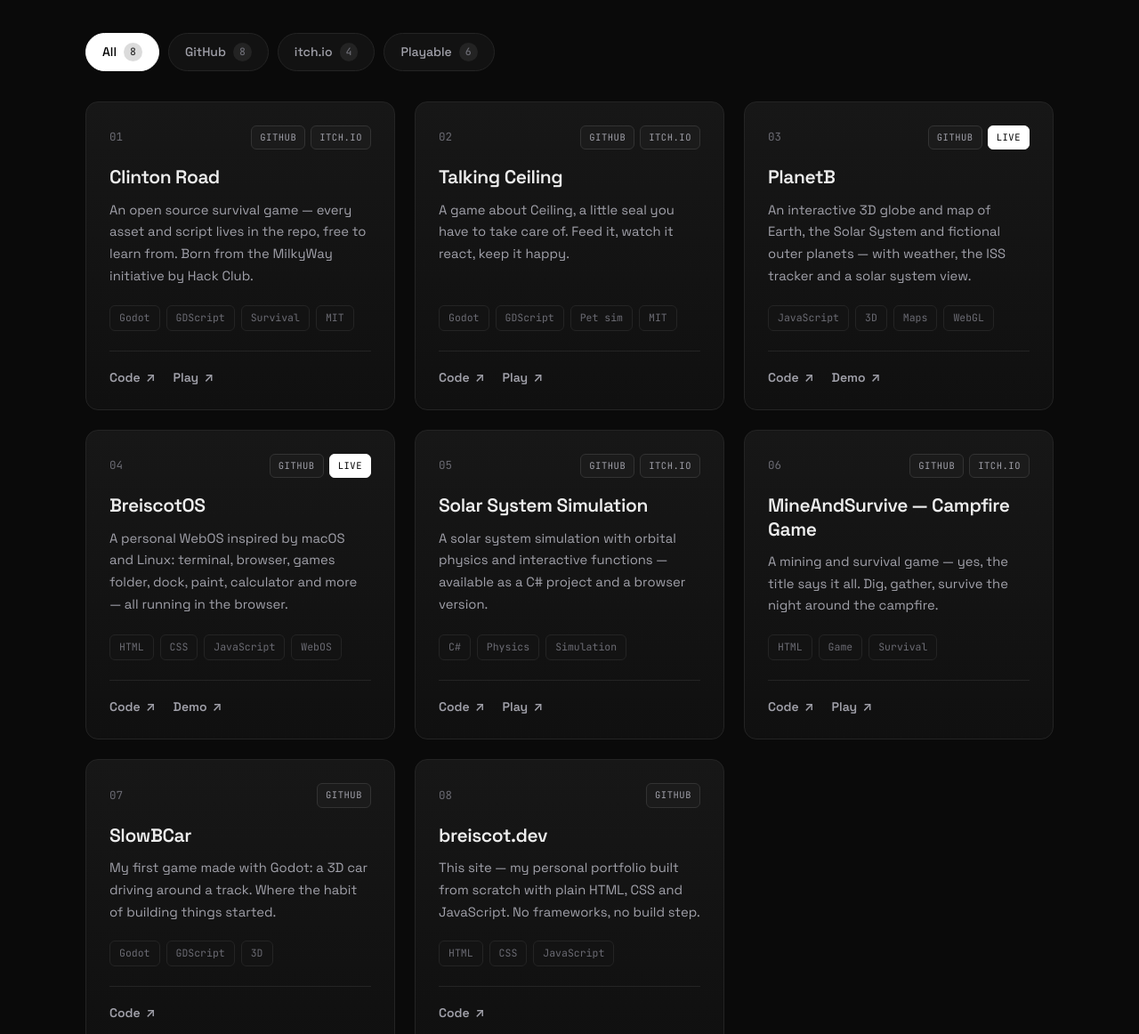
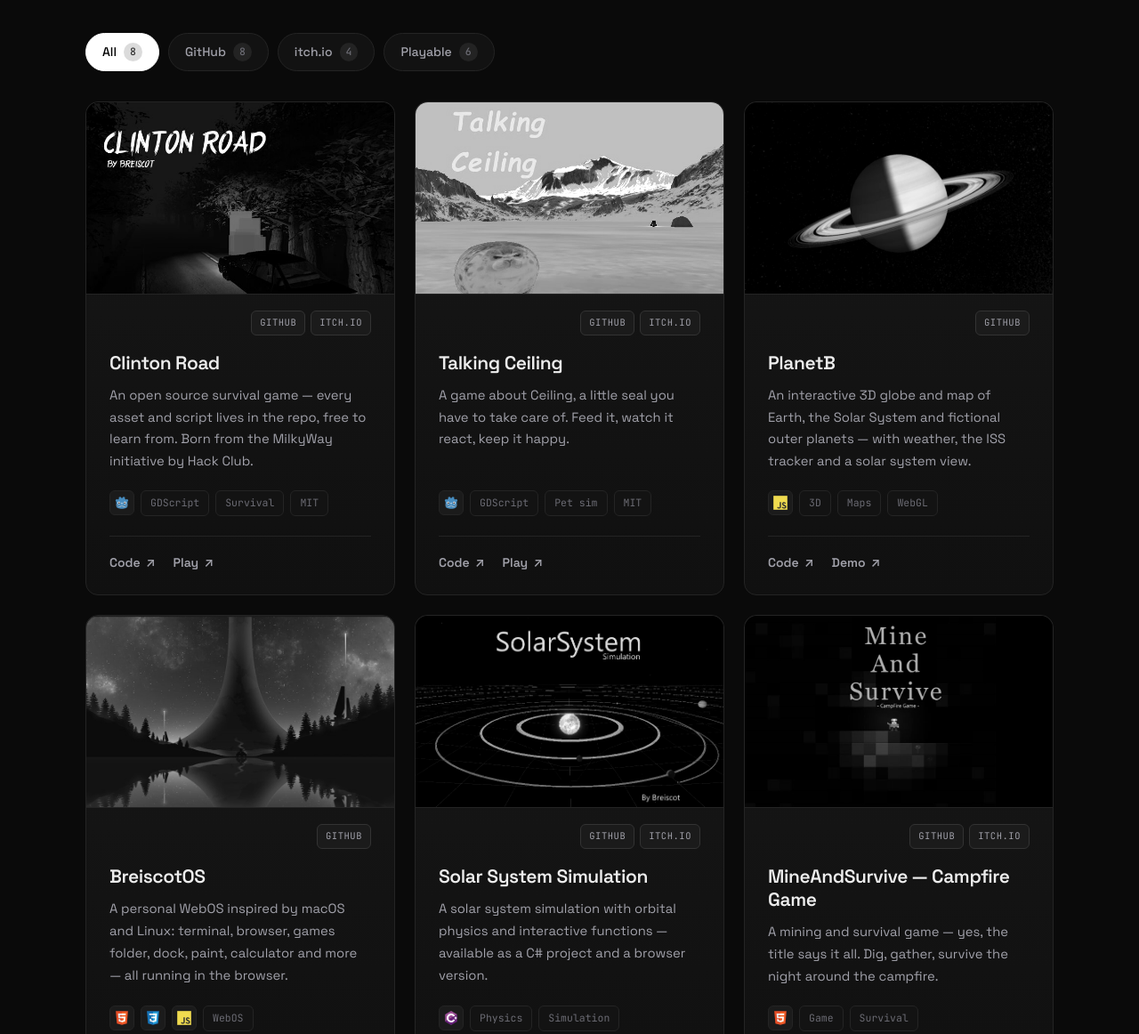
Before and after one commit to Breiscot/breiscot.dev, a plain HTML site: page index.html in a window 1280 px wide. Shown: the part 973-2135 px from the top of the page at 89% size. Drawn offline with Linux system fonts and the light colour scheme; no server answers.

Commit message:
Added images on the cards of the projects, and changed something

```diff
--- a/index.html
+++ b/index.html
@@ -36,7 +36,10 @@
         <a href="#projects">Projects</a>
         <a href="#about">About</a>
         <a href="#contact">Contact</a>
-        <a class="nav-cta" href="https://github.com/Breiscot" target="_blank" rel="noopener">GitHub ↗</a>
+        <div class="nav-ctas">
+          <a class="nav-cta" href="https://github.com/Breiscot" target="_blank" rel="noopener">GitHub ↗</a>
+          <a class="nav-cta" href="https://hackclub.enterprise.slack.com/team/U07P4SA3LF4" target="_blank" rel="noopener">Slack ↗</a>
+        </div>
       </nav>
 
       <button class="nav-toggle" id="nav-toggle" aria-label="Toggle menu" aria-expanded="false" aria-controls="nav-links">
@@ -135,10 +138,13 @@
 
         <div class="grid" id="project-grid">
 
-          <!-- 01 -->
+          <!-- Clinton Road -->
           <article class="card reveal" data-sources="github itch" data-playable="true">
+            <div class="card-media">
+              <img src="assets/img/clinton-road.jpg" width="630" height="500" loading="lazy"
+                   alt="Clinton Road — a car on a dark forest road at night">
+            </div>
             <div class="card-top">
-              <span class="card-index">01</span>
               <div class="card-badges">
                 <span class="badge">GitHub</span>
                 <span class="badge">itch.io</span>
@@ -150,7 +156,8 @@
               repo, free to learn from. Born from the MilkyWay initiative by Hack Club.
             </p>
             <ul class="tags">
-              <li>Godot</li><li>GDScript</li><li>Survival</li><li>MIT</li>
+              <li class="tag-icon" title="Godot"><img src="assets/icons/godot-original.svg" alt="Godot"></li>
+              <li>GDScript</li><li>Survival</li><li>MIT</li>
             </ul>
             <div class="card-links">
               <a href="https://github.com/Breiscot/Clinton-Road-game" target="_blank" rel="noopener">Code <span class="arr">↗</span></a>
@@ -158,10 +165,13 @@
             </div>
           </article>
 
-          <!-- 02 -->
+          <!-- Talking Ceiling -->
           <article class="card reveal" data-sources="github itch" data-playable="true">
+            <div class="card-media">
+              <img src="assets/img/talking-ceiling.jpg" width="630" height="500" loading="lazy"
+                   alt="Talking Ceiling — a round seal on a snowy mountain">
+            </div>
             <div class="card-top">
-              <span class="card-index">02</span>
               <div class="card-badges">
                 <span class="badge">GitHub</span>
                 <span class="badge">itch.io</span>
@@ -173,7 +183,8 @@
               Feed it, watch it react, keep it happy.
             </p>
             <ul class="tags">
-              <li>Godot</li><li>GDScript</li><li>Pet sim</li><li>MIT</li>
+              <li class="tag-icon" title="Godot"><img src="assets/icons/godot-original.svg" alt="Godot"></li>
+              <li>GDScript</li><li>Pet sim</li><li>MIT</li>
             </ul>
             <div class="card-links">
               <a href="https://github.com/Breiscot/Talking-Ceiling" target="_blank" rel="noopener">Code <span class="arr">↗</span></a>
@@ -181,13 +192,15 @@
             </div>
           </article>
 
-          <!-- 03 -->
+          <!-- PlanetB -->
           <article class="card reveal" data-sources="github" data-playable="true">
+            <div class="card-media">
+              <img src="assets/img/planetb.jpg" width="900" height="497" loading="lazy"
+                   alt="PlanetB — Saturn and its rings rendered in 3D">
+            </div>
             <div class="card-top">
-              <span class="card-index">03</span>
               <div class="card-badges">
                 <span class="badge">GitHub</span>
-                <span class="badge badge-live">Live</span>
               </div>
             </div>
             <h3>PlanetB</h3>
@@ -197,7 +210,8 @@
               solar system view.
             </p>
             <ul class="tags">
-              <li>JavaScript</li><li>3D</li><li>Maps</li><li>WebGL</li>
+              <li class="tag-icon" title="JavaScript"><img src="assets/icons/javascript-original.svg" alt="JavaScript"></li>
+              <li>3D</li><li>Maps</li><li>WebGL</li>
             </ul>
             <div class="card-links">
               <a href="https://github.com/Breiscot/PlanetB" target="_blank" rel="noopener">Code <span class="arr">↗</span></a>
@@ -205,13 +219,15 @@
             </div>
           </article>
 
-          <!-- 04 -->
+          <!-- BreiscotOS -->
           <article class="card reveal" data-sources="github" data-playable="true">
+            <div class="card-media">
+              <img src="assets/img/breiscotos.jpg" width="900" height="509" loading="lazy"
+                   alt="BreiscotOS — night landscape wallpaper with a starry sky over a lake and forest">
+            </div>
             <div class="card-top">
-              <span class="card-index">04</span>
               <div class="card-badges">
                 <span class="badge">GitHub</span>
-                <span class="badge badge-live">Live</span>
               </div>
             </div>
             <h3>BreiscotOS</h3>
@@ -221,7 +237,10 @@
               the browser.
             </p>
             <ul class="tags">
-              <li>HTML</li><li>CSS</li><li>JavaScript</li><li>WebOS</li>
+              <li class="tag-icon" title="HTML"><img src="assets/icons/html5-original.svg" alt="HTML"></li>
+              <li class="tag-icon" title="CSS"><img src="assets/icons/css3-original.svg" alt="CSS"></li>
+              <li class="tag-icon" title="JavaScript"><img src="assets/icons/javascript-original.svg" alt="JavaScript"></li>
+              <li>WebOS</li>
             </ul>
             <div class="card-links">
               <a href="https://github.com/Breiscot/BreiscotOS" target="_blank" rel="noopener">Code <span class="arr">↗</span></a>
@@ -229,10 +248,13 @@
             </div>
           </article>
 
-          <!-- 05 -->
+          <!-- Solar System Simulation -->
           <article class="card reveal" data-sources="github itch" data-playable="true">
+            <div class="card-media">
+              <img src="assets/img/solar-system.jpg" width="723" height="448" loading="lazy"
+                   alt="Solar System Simulation — planets orbiting the sun">
+            </div>
             <div class="card-top">
-              <span class="card-index">05</span>
               <div class="card-badges">
                 <span class="badge">GitHub</span>
                 <span class="badge">itch.io</span>
@@ -244,7 +266,8 @@
               functions — available as a C# project and a browser version.
             </p>
             <ul class="tags">
-              <li>C#</li><li>Physics</li><li>Simulation</li>
+              <li class="tag-icon" title="C#"><img src="assets/icons/csharp-original.svg" alt="C#"></li>
+              <li>Physics</li><li>Simulation</li>
             </ul>
             <div class="card-links">
               <a href="https://github.com/Breiscot/Solar-System.Breiscot" target="_blank" rel="noopener">Code <span class="arr">↗</span></a>
@@ -252,10 +275,13 @@
             </div>
           </article>
 
-          <!-- 06 -->
+          <!-- MineAndSurvive -->
           <article class="card reveal" data-sources="github itch" data-playable="true">
+            <div class="card-media">
+              <img src="assets/img/mineandsurvive.jpg" width="900" height="594" loading="lazy"
+                   alt="MineAndSurvive — campfire game title screen">
+            </div>
             <div class="card-top">
-              <span class="card-index">06</span>
               <div class="card-badges">
                 <span class="badge">GitHub</span>
                 <span class="badge">itch.io</span>
@@ -267,7 +293,8 @@
               gather, survive the night around the campfire.
             </p>
             <ul class="tags">
-              <li>HTML</li><li>Game</li><li>Survival</li>
+              <li class="tag-icon" title="HTML"><img src="assets/icons/html5-original.svg" alt="HTML"></li>
+              <li>Game</li><li>Survival</li>
             </ul>
             <div class="card-links">
               <a href="https://github.com/Breiscot/MineAndSurvive-campfire-game" target="_blank" rel="noopener">Code <span class="arr">↗</span></a>
@@ -275,10 +302,9 @@
             </div>
           </article>
 
-          <!-- 07 -->
+          <!-- SlowBCar -->
           <article class="card reveal" data-sources="github">
             <div class="card-top">
-              <span class="card-index">07</span>
               <div class="card-badges">
                 <span class="badge">GitHub</span>
               </div>
@@ -289,17 +315,17 @@
               Where the habit of building things started.
             </p>
             <ul class="tags">
-              <li>Godot</li><li>GDScript</li><li>3D</li>
+              <li class="tag-icon" title="Godot"><img src="assets/icons/godot-original.svg" alt="Godot"></li>
+              <li>GDScript</li><li>3D</li>
             </ul>
             <div class="card-links">
               <a href="https://github.com/Breiscot/SlowBCar---Game" target="_blank" rel="noopener">Code <span class="arr">↗</span></a>
             </div>
           </article>
 
-          <!-- 08 -->
+          <!-- breiscot.dev -->
           <article class="card reveal" data-sources="github">
             <div class="card-top">
-              <span class="card-index">08</span>
               <div class="card-badges">
                 <span class="badge">GitHub</span>
               </div>
@@ -310,7 +336,9 @@
               HTML, CSS and JavaScript. No frameworks, no build step.
             </p>
             <ul class="tags">
-              <li>HTML</li><li>CSS</li><li>JavaScript</li>
+              <li class="tag-icon" title="HTML"><img src="assets/icons/html5-original.svg" alt="HTML"></li>
+              <li class="tag-icon" title="CSS"><img src="assets/icons/css3-original.svg" alt="CSS"></li>
+              <li class="tag-icon" title="JavaScript"><img src="assets/icons/javascript-original.svg" alt="JavaScript"></li>
             </ul>
             <div class="card-links">
               <a href="https://github.com/Breiscot/breiscot.dev" target="_blank" rel="noopener">Code <span class="arr">↗</span></a>
@@ -374,7 +402,8 @@
           Code, games, collaborations or just a hello — the doors are open.
         </p>
         <div class="contact-links">
-          <a class="btn btn-primary" href="https://github.com/Breiscot" target="_blank" rel="noopener">GitHub</a>
+          <a class="btn btn-primary" href="https://hackclub.enterprise.slack.com/team/U07P4SA3LF4" target="_blank" rel="noopener">Slack</a>
+          <a class="btn btn-ghost" href="https://github.com/Breiscot" target="_blank" rel="noopener">GitHub</a>
           <a class="btn btn-ghost" href="https://breiscot.itch.io/" target="_blank" rel="noopener">itch.io</a>
           <a class="btn btn-ghost" href="https://github.com/Breiscot?tab=followers" target="_blank" rel="noopener">Follow me</a>
         </div>
--- a/main.js
+++ b/main.js
@@ -98,7 +98,7 @@
     "games.",
     "web experiences.",
     "simulations.",
-    "weird little operating systems."
+    "an operating system in the browser."
   ];
   const reduceMotion = window.matchMedia("(prefers-reduced-motion: reduce)").matches;
 
--- a/style.css
+++ b/style.css
@@ -186,6 +186,12 @@ button { font: inherit; }
   background: var(--white);
   border-color: var(--white);
   color: var(--black) !important;
+}
+
+.nav-ctas {
+  display: flex;
+  align-items: center;
+  gap: 10px;
 }
 
 .nav-toggle {
@@ -573,15 +579,9 @@ button { font: inherit; }
 .card-top {
   display: flex;
   align-items: center;
-  justify-content: space-between;
+  justify-content: flex-end;
   gap: 12px;
   margin-bottom: 18px;
-}
-
-.card-index {
-  font-family: var(--font-mono);
-  font-size: 12.5px;
-  color: var(--text-faint);
 }
 
 .card-badges { display: flex; gap: 6px; flex-wrap: wrap; justify-content: flex-end; }
@@ -596,12 +596,6 @@ button { font: inherit; }
   border-radius: 6px;
   color: var(--text-dim);
   background: #1b1b1b;
-}
-
-.badge-live {
-  color: var(--black);
-  background: var(--white);
-  border-color: var(--white);
 }
 
 .card h3 {
@@ -637,6 +631,46 @@ button { font: inherit; }
   border-radius: 6px;
   color: var(--text-faint);
   background: #131313;
+}
+
+/* icon-only tag pills */
+.tags li.tag-icon {
+  display: inline-flex;
+  align-items: center;
+  justify-content: center;
+  width: 28px;
+  height: 28px;
+  padding: 0;
+  background: #1b1b1b;
+}
+
+.tags li.tag-icon img {
+  width: 16px;
+  height: 16px;
+}
+
+/* project card image */
+.card-media {
+  margin: -26px -26px 18px;
+  aspect-ratio: 16 / 10;
+  overflow: hidden;
+  border-bottom: 1px solid var(--border);
+  border-radius: var(--radius) var(--radius) 0 0;
+  background: var(--surface);
+}
+
+.card-media img {
+  width: 100%;
+  height: 100%;
+  object-fit: cover;
+  object-position: 50% 20%;
+  filter: grayscale(1) contrast(1.03);
+  transition: filter 0.55s var(--ease), transform 0.55s var(--ease);
+}
+
+.card:hover .card-media img {
+  filter: grayscale(0);
+  transform: scale(1.035);
 }
 
 .card-links {
@@ -844,8 +878,14 @@ button { font: inherit; }
 
   .nav-links a:not(.nav-cta)::after { display: none; }
 
-  .nav-cta {
+  .nav-ctas {
+    flex-direction: column;
+    gap: 10px;
     margin-top: 14px;
+  }
+
+  .nav-ctas .nav-cta {
+    margin-top: 0;
     text-align: center;
     border-bottom: 1px solid var(--border-strong) !important;
   }
```
Also changed, not shown: assets/icons/csharp-original.svg (added), assets/icons/css3-original.svg (added), assets/icons/godot-original.svg (added), assets/icons/html5-original.svg (added), assets/icons/javascript-original.svg (added), assets/img/breiscotos.jpg (added), assets/img/clinton-road.jpg (added), assets/img/mineandsurvive.jpg (added), assets/img/planetb.jpg (added), assets/img/solar-system.jpg (added), assets/img/talking-ceiling.jpg (added).
